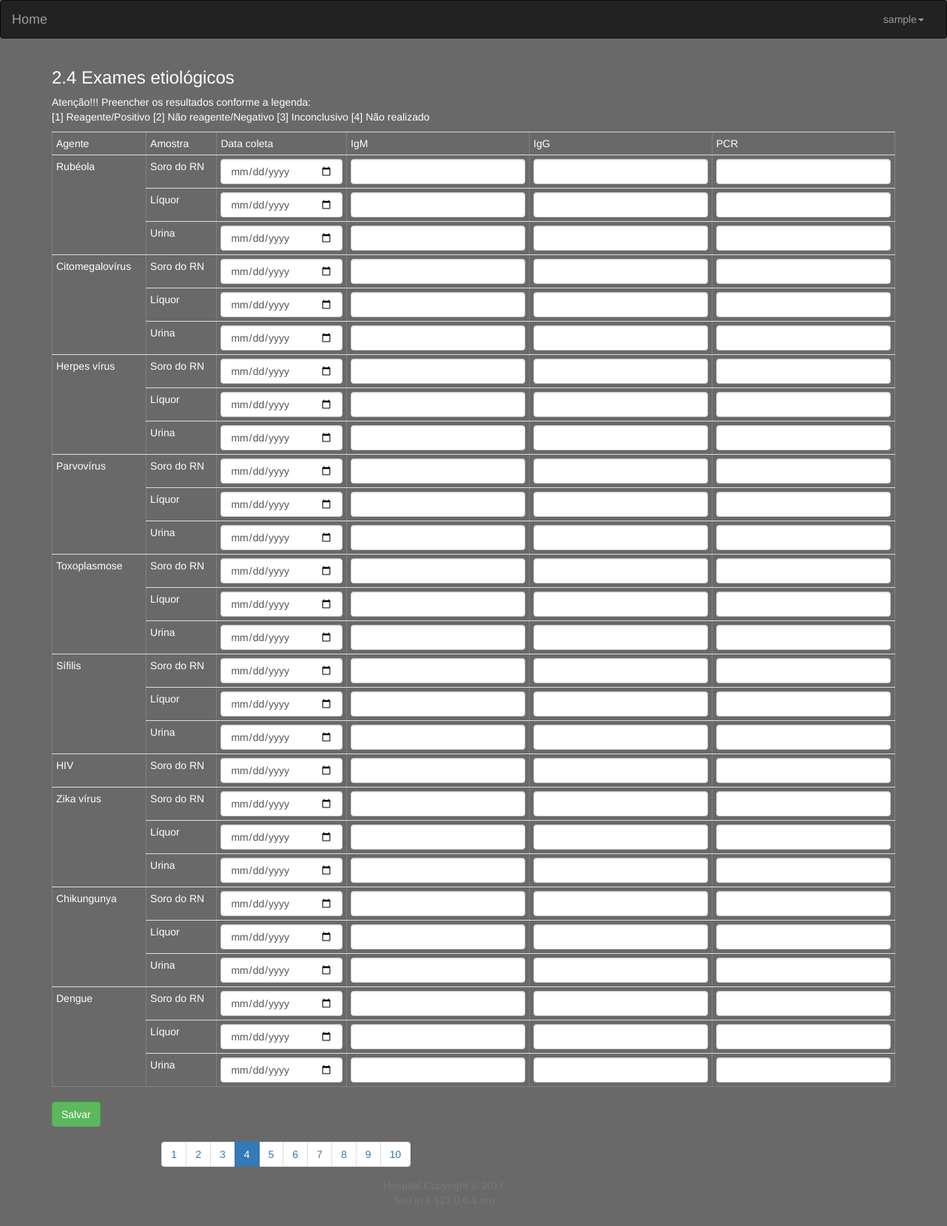
After one commit to matheuslipk/Pibic, a PHP site: page /view/examesEtiologicos.php?prontuario=1 in a window 1280 px wide. The commit adds this page. Shown: the whole page at 74% size. Run offline with PHP 8.4, Linux system fonts and the light colour scheme; the visitor is signed in with stand-in values (Sample User, id 1).

Commit message:
Fazendo Exames etiológicos

```diff
--- a/especial/Pagina.php
+++ b/especial/Pagina.php
@@ -140,9 +140,9 @@ class Pagina {
          echo "<li><a href='/view/2.3-examesInespecificos.php?prontuario={$prontuario}'>3</a></li>";
       }
       if($pag ===4){
-         echo "<li class='active'><a href='#'>4</a></li>";
+         echo "<li class='active'><a href='/view/examesEtiologicos.php?prontuario={$prontuario}'>4</a></li>";
       }else{
-         echo "<li><a href='#'>4</a></li>";
+         echo "<li><a href='/view/examesEtiologicos.php?prontuario={$prontuario}'>4</a></li>";
       }
       if($pag ===5){
          echo "<li class='active'><a href='/view/2.5-examesImagem.php?prontuario={$prontuario}''>5</a></li>";
--- /dev/null
+++ b/view/examesEtiologicos.php
@@ -0,0 +1,267 @@
+<?php
+require_once $_SERVER['DOCUMENT_ROOT'].'/especial/Pagina.php';
+
+class entrevistaMae extends Pagina{
+
+   public function exibirHead() {
+      parent::exibirHead();
+      ?>
+      <script>
+         $(document).ready(function(){
+
+         });
+      </script>
+      <?php
+   }
+
+      public function exibirBody() {
+      parent::exibirBody();
+      ?>
+<div class="container">
+   <h3>2.4 Exames etiológicos</h3>
+   <form>
+      <p>Atenção!!! Preencher os resultados conforme a legenda: <br>
+      [1] Reagente/Positivo [2] Não reagente/Negativo [3] Inconclusivo [4] Não realizado
+      </p>
+
+      <table border="1" class="table table-condensed">
+         <input name="prontuario" value="<?php echo $_GET['prontuario']; ?>" style="display: none":
+         <tbody>
+            <tr>
+               <td>Agente</td>
+               <td>Amostra</td>
+               <td>Data coleta</td>
+               <td>IgM</td>
+               <td>IgG</td>
+               <td>PCR</td>
+            </tr>
+            <tr>
+               <td rowspan="3">Rubéola</td>
+               <td>Soro do RN</td>
+               <td><input class="form-control" type="date" name="data00"></td>
+               <td><input class="form-control" name="igm00" type="number"></td>
+               <td><input class="form-control" name="igg00" type="number"></td>
+               <td><input class="form-control" name="pcr00" type="number"></td>
+            </tr>
+            <tr>
+               <td>Líquor</td>
+               <td><input class="form-control" type="date" name="data01"> </td>
+               <td><input class="form-control" name="igm01" type="number"></td>
+               <td><input class="form-control" name="igg01" type="number"></td>
+               <td><input class="form-control" name="pcr01" type="number"></td>
+            </tr>
+            <tr>
+               <td>Urina</td>
+               <td><input class="form-control" type="date" name="data02"></td>
+               <td><input class="form-control" name="igm02" type="number"></td>
+               <td><input class="form-control" name="igg02" type="number"></td>
+               <td><input class="form-control" name="pcr02" type="number"></td>
+            </tr>
+
+            <tr>
+               <td rowspan="3">Citomegalovírus</td>
+               <td>Soro do RN</td>
+               <td><input class="form-control" type="date" name="data10"></td>
+               <td><input class="form-control" name="igm10" type="number"></td>
+               <td><input class="form-control" name="igg10" type="number"></td>
+               <td><input class="form-control" name="pcr10" type="number"></td>
+            </tr>
+            <tr>
+               <td>Líquor</td>
+               <td><input class="form-control" type="date" name="data11"> </td>
+               <td><input class="form-control" name="igm11" type="number"></td>
+               <td><input class="form-control" name="igg11" type="number"></td>
+               <td><input class="form-control" name="pcr11" type="number"></td>
+            </tr>
+            <tr>
+               <td>Urina</td>
+               <td><input class="form-control" type="date" name="data12"></td>
+               <td><input class="form-control" name="igm12" type="number"></td>
+               <td><input class="form-control" name="igg12" type="number"></td>
+               <td><input class="form-control" name="pcr12" type="number"></td>
+            </tr>
+
+            <tr>
+               <td rowspan="3">Herpes vírus</td>
+               <td>Soro do RN</td>
+               <td><input class="form-control" type="date" name="data20"></td>
+               <td><input class="form-control" name="igm20" type="number"></td>
+               <td><input class="form-control" name="igg20" type="number"></td>
+               <td><input class="form-control" name="pcr20" type="number"></td>
+            </tr>
+            <tr>
+               <td>Líquor</td>
+               <td><input class="form-control" type="date" name="data21"> </td>
+               <td><input class="form-control" name="igm21" type="number"></td>
+               <td><input class="form-control" name="igg21" type="number"></td>
+               <td><input class="form-control" name="pcr21" type="number"></td>
+            </tr>
+            <tr>
+               <td>Urina</td>
+               <td><input class="form-control" type="date" name="data22"></td>
+               <td><input class="form-control" name="igm22" type="number"></td>
+               <td><input class="form-control" name="igg22" type="number"></td>
+               <td><input class="form-control" name="pcr22" type="number"></td>
+            </tr>
+
+            <tr>
+               <td rowspan="3">Parvovírus</td>
+               <td>Soro do RN</td>
+               <td><input class="form-control" type="date" name="data30"></td>
+               <td><input class="form-control" name="igm30" type="number"></td>
+               <td><input class="form-control" name="igg30" type="number"></td>
+               <td><input class="form-control" name="pcr30" type="number"></td>
+            </tr>
+            <tr>
+               <td>Líquor</td>
+               <td><input class="form-control" type="date" name="data31"> </td>
+               <td><input class="form-control" name="igm31" type="number"></td>
+               <td><input class="form-control" name="igg31" type="number"></td>
+               <td><input class="form-control" name="pcr31" type="number"></td>
+            </tr>
+            <tr>
+               <td>Urina</td>
+               <td><input class="form-control" type="date" name="data32"></td>
+               <td><input class="form-control" name="igm32" type="number"></td>
+               <td><input class="form-control" name="igg32" type="number"></td>
+               <td><input class="form-control" name="pcr32" type="number"></td>
+            </tr>
+
+            <tr>
+               <td rowspan="3">Toxoplasmose</td>
+               <td>Soro do RN</td>
+               <td><input class="form-control" type="date" name="data40"></td>
+               <td><input class="form-control" name="igm40" type="number"></td>
+               <td><input class="form-control" name="igg40" type="number"></td>
+               <td><input class="form-control" name="pcr40" type="number"></td>
+            </tr>
+            <tr>
+               <td>Líquor</td>
+               <td><input class="form-control" type="date" name="data41"> </td>
+               <td><input class="form-control" name="igm41" type="number"></td>
+               <td><input class="form-control" name="igg41" type="number"></td>
+               <td><input class="form-control" name="pcr41" type="number"></td>
+            </tr>
+            <tr>
+               <td>Urina</td>
+               <td><input class="form-control" type="date" name="data42"></td>
+               <td><input class="form-control" name="igm42" type="number"></td>
+               <td><input class="form-control" name="igg42" type="number"></td>
+               <td><input class="form-control" name="pcr42" type="number"></td>
+            </tr>
+
+            <tr>
+               <td rowspan="3">Sífilis</td>
+               <td>Soro do RN</td>
+               <td><input class="form-control" type="date" name="data50"></td>
+               <td><input class="form-control" name="igm50" type="number"></td>
+               <td><input class="form-control" name="igg50" type="number"></td>
+               <td><input class="form-control" name="pcr50" type="number"></td>
+            </tr>
+            <tr>
+               <td>Líquor</td>
+               <td><input class="form-control" type="date" name="data51"> </td>
+               <td><input class="form-control" name="igm51" type="number"></td>
+               <td><input class="form-control" name="igg51" type="number"></td>
+               <td><input class="form-control" name="pcr51" type="number"></td>
+            </tr>
+            <tr>
+               <td>Urina</td>
+               <td><input class="form-control" type="date" name="data52"></td>
+               <td><input class="form-control" name="igm52" type="number"></td>
+               <td><input class="form-control" name="igg52" type="number"></td>
+               <td><input class="form-control" name="pcr52" type="number"></td>
+            </tr>
+
+            <tr>
+               <td>HIV</td>
+               <td>Soro do RN</td>
+               <td><input class="form-control" type="date" name="data60"></td>
+               <td><input class="form-control" name="igm60" type="number"></td>
+               <td><input class="form-control" name="igg60" type="number"></td>
+               <td><input class="form-control" name="pcr60" type="number"></td>
+            </tr>
+
+            <tr>
+               <td rowspan="3">Zika vírus</td>
+               <td>Soro do RN</td>
+               <td><input class="form-control" type="date" name="data70"></td>
+               <td><input class="form-control" name="igm70" type="number"></td>
+               <td><input class="form-control" name="igg70" type="number"></td>
+               <td><input class="form-control" name="pcr70" type="number"></td>
+            </tr>
+            <tr>
+               <td>Líquor</td>
+               <td><input class="form-control" type="date" name="data71"> </td>
+               <td><input class="form-control" name="igm71" type="number"></td>
+               <td><input class="form-control" name="igg71" type="number"></td>
+               <td><input class="form-control" name="pcr71" type="number"></td>
+            </tr>
+            <tr>
+               <td>Urina</td>
+               <td><input class="form-control" type="date" name="data72"></td>
+               <td><input class="form-control" name="igm72" type="number"></td>
+               <td><input class="form-control" name="igg72" type="number"></td>
+               <td><input class="form-control" name="pcr72" type="number"></td>
+            </tr>
+
+            <tr>
+               <td rowspan="3">Chikungunya</td>
+               <td>Soro do RN</td>
+               <td><input class="form-control" type="date" name="data80"></td>
+               <td><input class="form-control" name="igm80" type="number"></td>
+               <td><input class="form-control" name="igg80" type="number"></td>
+               <td><input class="form-control" name="pcr80" type="number"></td>
+            </tr>
+            <tr>
+               <td>Líquor</td>
+               <td><input class="form-control" type="date" name="data81"> </td>
+               <td><input class="form-control" name="igm81" type="number"></td>
+               <td><input class="form-control" name="igg81" type="number"></td>
+               <td><input class="form-control" name="pcr81" type="number"></td>
+            </tr>
+            <tr>
+               <td>Urina</td>
+               <td><input class="form-control" type="date" name="data82"></td>
+               <td><input class="form-control" name="igm82" type="number"></td>
+               <td><input class="form-control" name="igg82" type="number"></td>
+               <td><input class="form-control" name="pcr82" type="number"></td>
+            </tr>
+
+            <tr>
+               <td rowspan="3">Dengue</td>
+               <td>Soro do RN</td>
+               <td><input class="form-control" type="date" name="data90"></td>
+               <td><input class="form-control" name="igm90" type="number"></td>
+               <td><input class="form-control" name="igg90" type="number"></td>
+               <td><input class="form-control" name="pcr90" type="number"></td>
+            </tr>
+            <tr>
+               <td>Líquor</td>
+               <td><input class="form-control" type="date" name="data91"> </td>
+               <td><input class="form-control" name="igm91" type="number"></td>
+               <td><input class="form-control" name="igg91" type="number"></td>
+               <td><input class="form-control" name="pcr91" type="number"></td>
+            </tr>
+            <tr>
+               <td>Urina</td>
+               <td><input class="form-control" type="date" name="data92"></td>
+               <td><input class="form-control" name="igm92" type="number"></td>
+               <td><input class="form-control" name="igg92" type="number"></td>
+               <td><input class="form-control" name="pcr92" type="number"></td>
+            </tr>
+
+         </tbody>
+      </table>
+
+      <button class="btn btn-success">Salvar</button>
+   </form>
+</div>
+
+
+      <?php
+      parent::exibirPaginacaoQuest(4, $_GET['prontuario']);
+   }
+}
+$e = new entrevistaMae();
+$e->display();
```
Also changed, not shown: controll/exameEtiologico/inserirExamesEtiologicos.php (added, +41 -0 lines).
